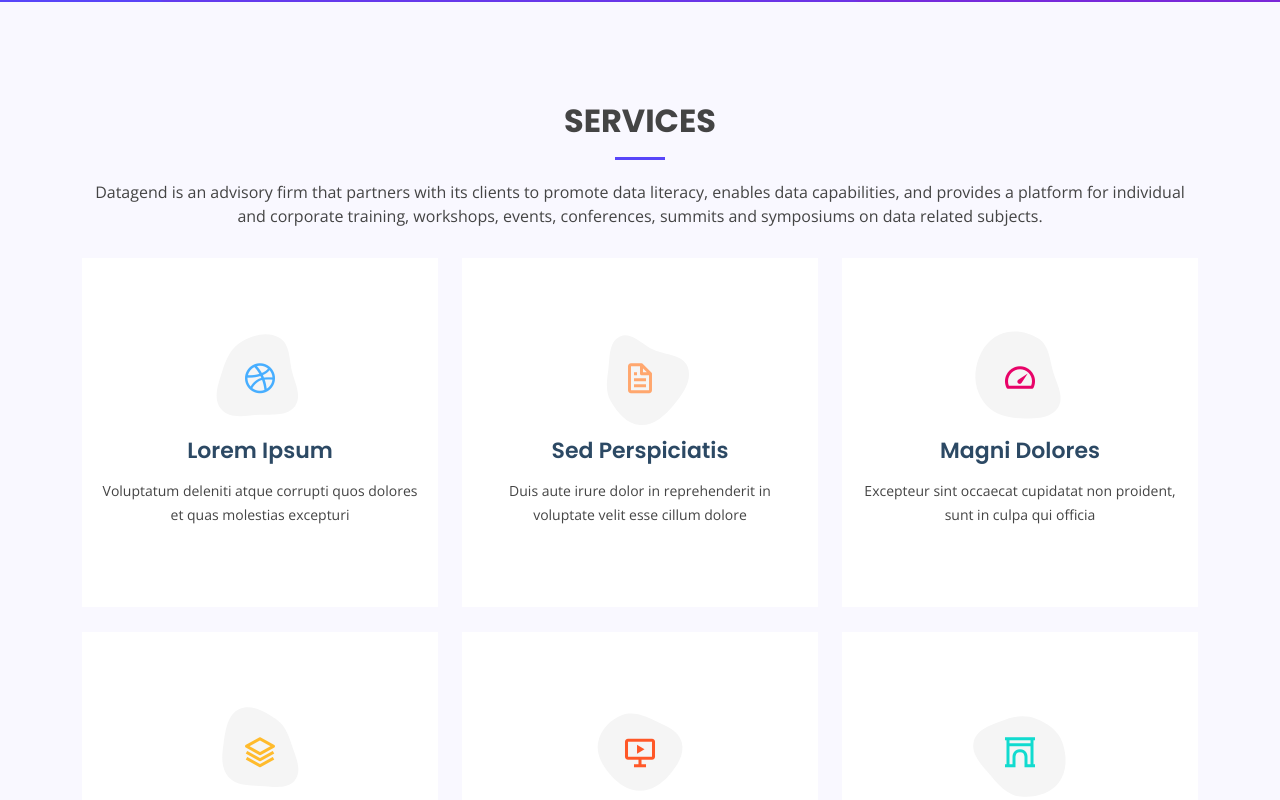
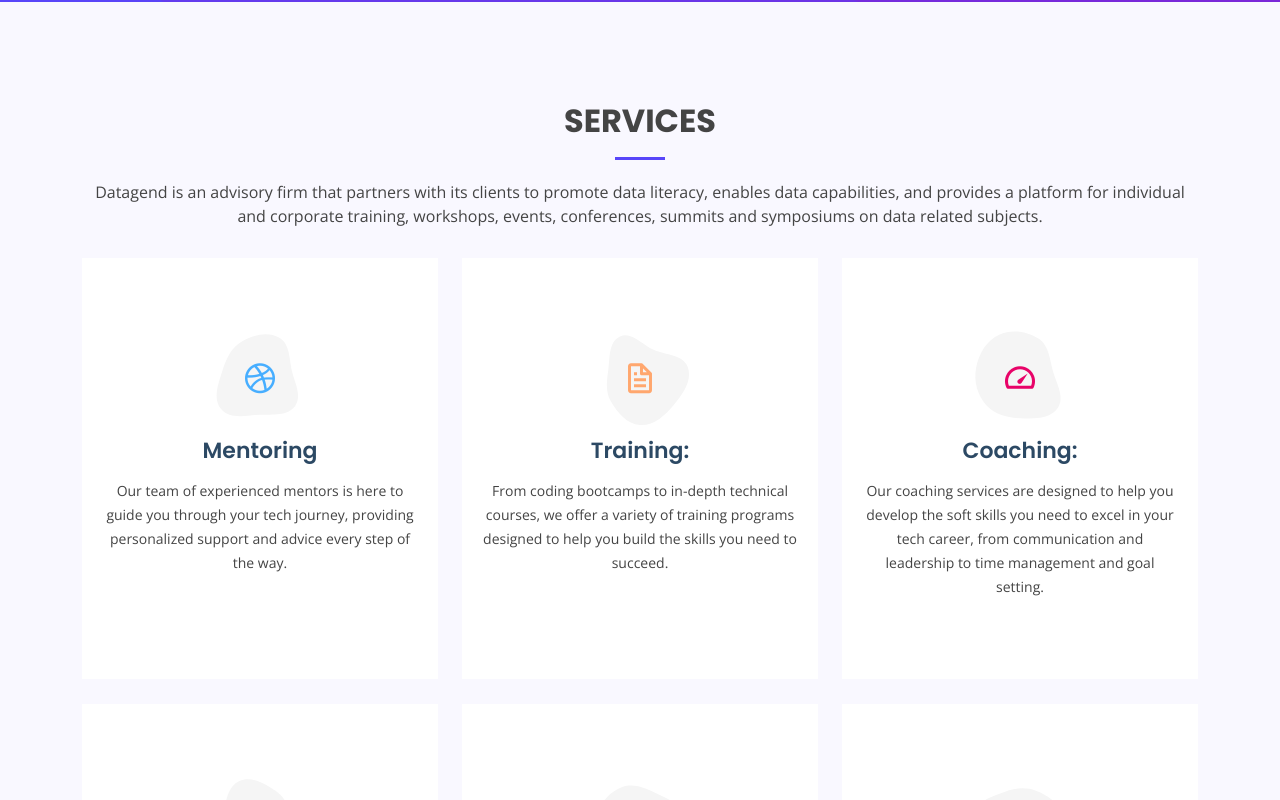
Before and after one commit to Datagend/Datagend-Website, a plain HTML site: page index.html in a window 1280 px wide. Shown: the part 1655-2455 px from the top of the page. Drawn offline with nearby package versions, Linux system fonts and the light colour scheme.

Commit message:
feat: update services page

```diff
--- a/index.html
+++ b/index.html
@@ -66,7 +66,7 @@
     <div class="container-fluid" data-aos="fade-up">
       <div class="row justify-content-center">
         <div class="col-xl-5 col-lg-6 pt-3 pt-lg-0 order-2 order-lg-1 d-flex flex-column justify-content-center">
-          <h1>Bettter Digital Experience</h1>
+          <h1>Better Digital Experience</h1>
           <h2>We are team of talented Tech Enthousiast</h2>
           <div><a href="#about" class="btn-get-started scrollto">Get Started</a></div>
         </div>
@@ -154,8 +154,8 @@
                 </svg>
                 <i class="bx bxl-dribbble"></i>
               </div>
-              <h4><a href="">Lorem Ipsum</a></h4>
-              <p>Voluptatum deleniti atque corrupti quos dolores et quas molestias excepturi</p>
+              <h4><a href="">Mentoring</a></h4>
+              <p>Our team of experienced mentors is here to guide you through your tech journey, providing personalized support and advice every step of the way.</p>
             </div>
           </div>
 
@@ -167,8 +167,8 @@
                 </svg>
                 <i class="bx bx-file"></i>
               </div>
-              <h4><a href="">Sed Perspiciatis</a></h4>
-              <p>Duis aute irure dolor in reprehenderit in voluptate velit esse cillum dolore</p>
+              <h4><a href="">Training:</a></h4>
+              <p>From coding bootcamps to in-depth technical courses, we offer a variety of training programs designed to help you build the skills you need to succeed.</p>
             </div>
           </div>
 
@@ -180,8 +180,8 @@
                 </svg>
                 <i class="bx bx-tachometer"></i>
               </div>
-              <h4><a href="">Magni Dolores</a></h4>
-              <p>Excepteur sint occaecat cupidatat non proident, sunt in culpa qui officia</p>
+              <h4><a href="">Coaching:</a></h4>
+              <p>Our coaching services are designed to help you develop the soft skills you need to excel in your tech career, from communication and leadership to time management and goal setting.</p>
             </div>
           </div>
 
```
